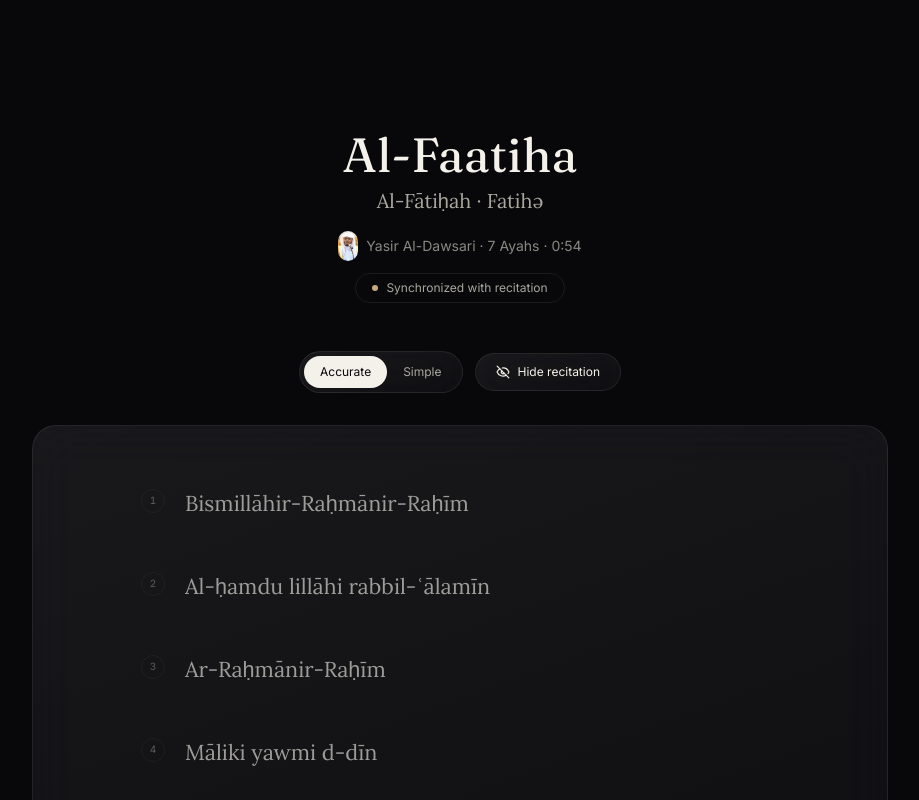
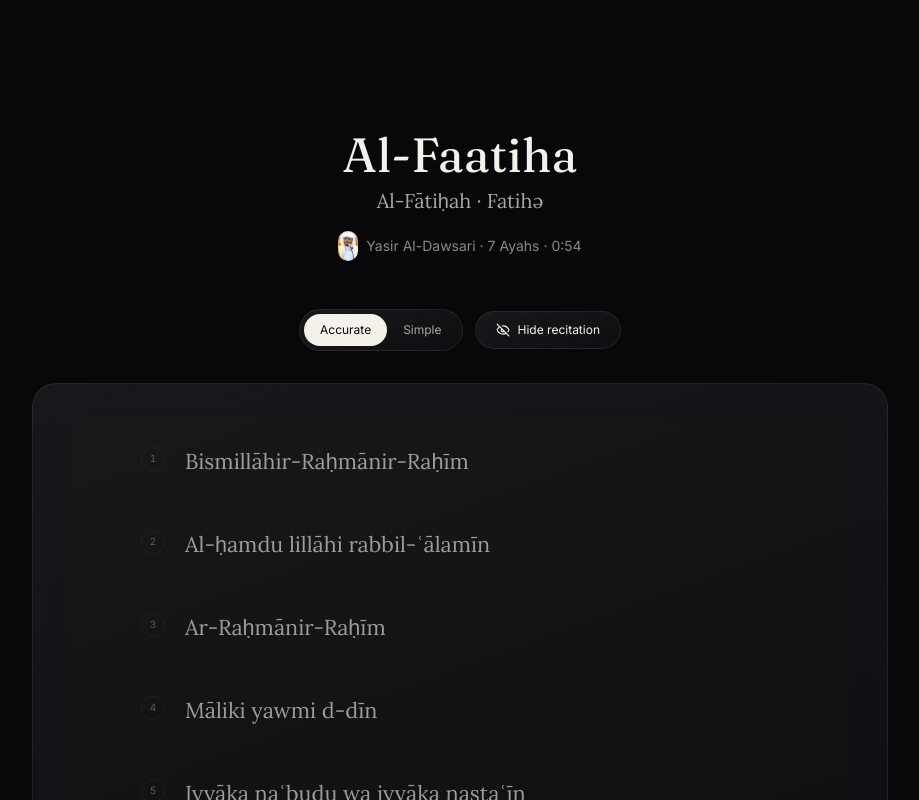
Before and after one commit to nazarlielmaddin/quran, a Next.js app: page / in a window 1280 px wide. Shown: the part 4120-4920 px from the top of the page, without its empty margins (180-1099 px from the left). Built offline with nearby package versions, Linux system fonts and the light colour scheme.

Commit message:
fix(recitation): remove 'Synchronized with recitation' badge

```diff
--- a/components/RecitationView.tsx
+++ b/components/RecitationView.tsx
@@ -102,13 +102,6 @@ export function RecitationView() {
           {recitation?.durationSeconds ? ` · ${formatTime(recitation.durationSeconds)}` : ""}
         </p>
 
-        {/* Sync status — only shown when verse timestamps exist */}
-        {timings && (
-          <p className="mt-3 inline-flex items-center gap-2 rounded-full border border-line px-4 py-1.5 text-xs text-mist-dim">
-            <span className="h-1.5 w-1.5 rounded-full bg-gold" />
-            {dict.recitation.synced}
-          </p>
-        )}
       </div>
 
       {/* Controls */}
--- a/lib/i18n.ts
+++ b/lib/i18n.ts
@@ -49,7 +49,6 @@ const en = {
     hide: "Hide recitation",
     loading: "Loading transliteration…",
     unavailable: "Transliteration is unavailable for this surah.",
-    synced: "Synchronized with recitation",
     tapVerse: "Tap a verse to jump",
   },
   player: {
```
